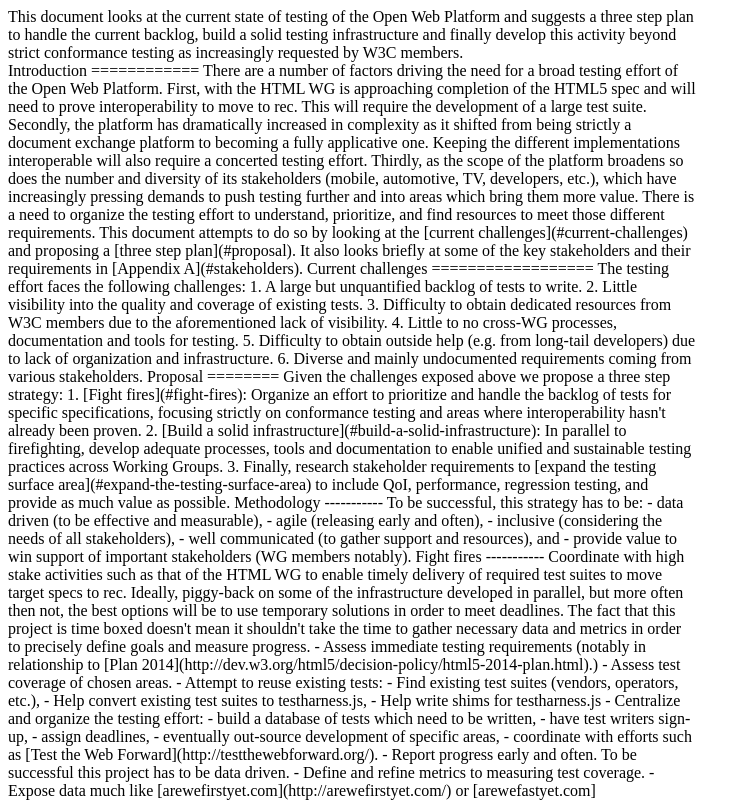
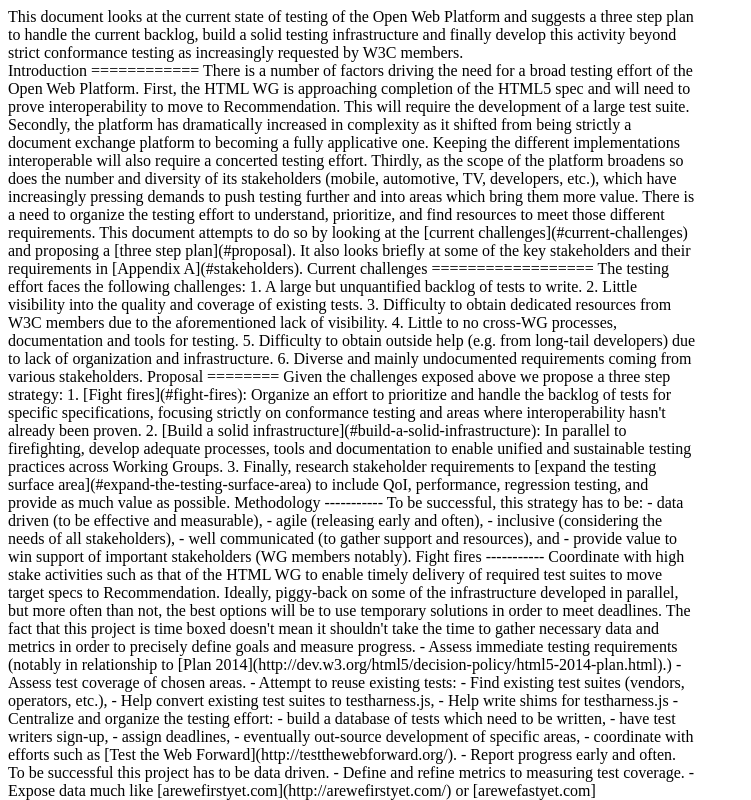
Before and after one commit to tobie/w3c-testing-plan, a plain HTML site: page index.html in a window 1280 px wide. Shown: the top 800 px of the page, without its empty margins (0-751 px from the left). Drawn offline with Linux system fonts and the light colour scheme.

Commit message:
Language. Fixes #1 and #2.

```diff
--- a/index.html
+++ b/index.html
@@ -29,7 +29,7 @@
     Introduction
     ============
 
-    There are a number of factors driving the need for a broad testing effort of the Open Web Platform. First, with the HTML WG is approaching completion of the HTML5 spec and will need to prove interoperability to move to rec. This will require the development of a large test suite.
+    There is a number of factors driving the need for a broad testing effort of the Open Web Platform. First, the HTML WG is approaching completion of the HTML5 spec and will need to prove interoperability to move to Recommendation. This will require the development of a large test suite.
 
     Secondly, the platform has dramatically increased in complexity as it shifted from being strictly a document exchange platform to becoming a fully applicative one. Keeping the different implementations interoperable will also require a concerted testing effort.
 
@@ -72,7 +72,7 @@
     Fight fires
     -----------
 
-    Coordinate with high stake activities such as that of the HTML WG to enable timely delivery of required test suites to move target specs to rec. Ideally, piggy-back on some of the infrastructure developed in parallel, but more often then not, the best options will be to use temporary solutions in order to meet deadlines.
+    Coordinate with high stake activities such as that of the HTML WG to enable timely delivery of required test suites to move target specs to Recommendation. Ideally, piggy-back on some of the infrastructure developed in parallel, but more often than not, the best options will be to use temporary solutions in order to meet deadlines.
 
     The fact that this project is time boxed doesn't mean it shouldn't take the time to gather necessary data and metrics in order to precisely define goals and measure progress.
 
```
